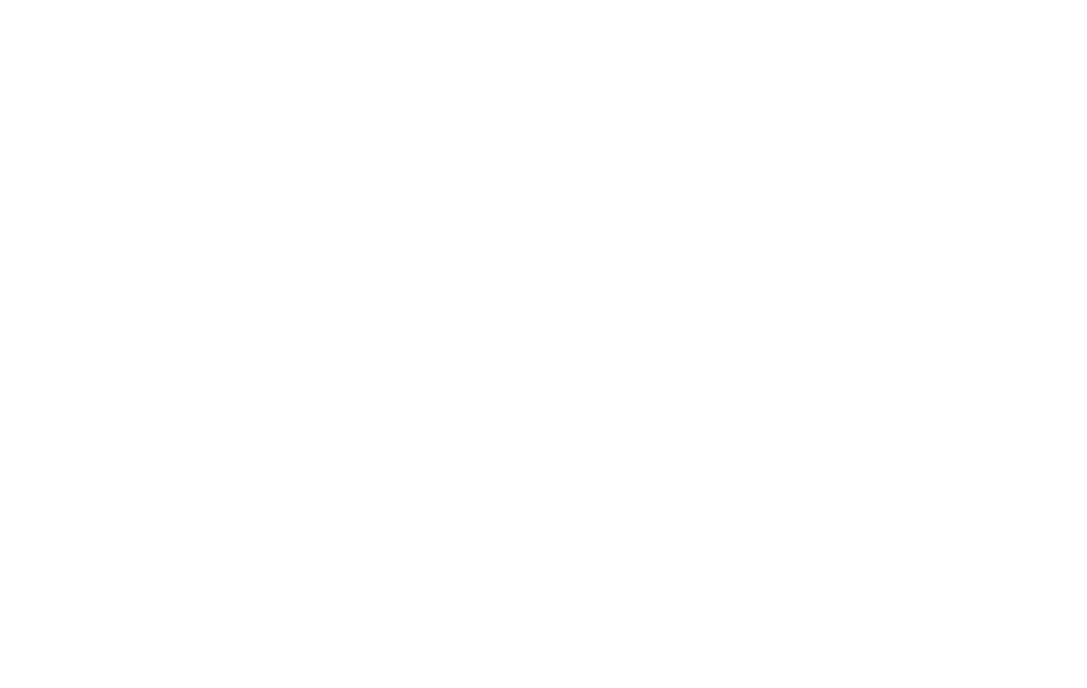
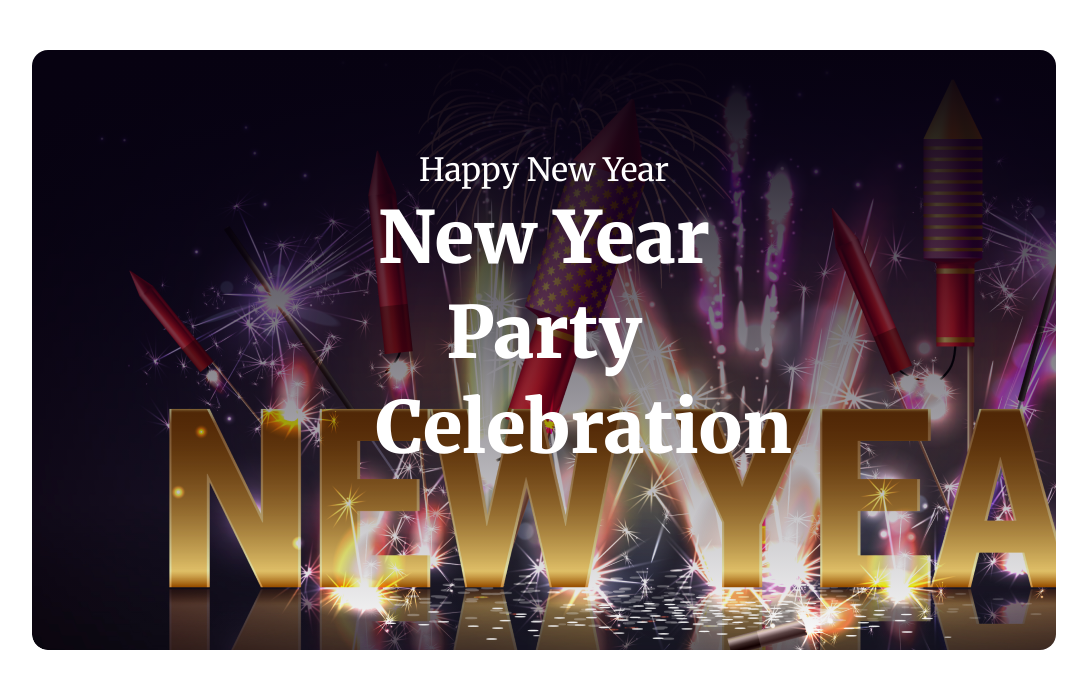
Before and after one commit to chinno0007/new-year-new-mission-assignment-one, a plain HTML site: page index.html in a window 1280 px wide. Shown: the whole page, without its empty margins (96-1183 px from the left). Drawn offline with Linux system fonts and the light colour scheme.

Commit message:
header added

```diff
--- a/index.html
+++ b/index.html
@@ -4,8 +4,19 @@
     <meta charset="UTF-8">
     <meta name="viewport" content="width=device-width, initial-scale=1.0">
     <title>Document</title>
+    <!-- css link -->
+    <link rel="stylesheet" href="styles/style.css">
 </head>
 <body>
+    <!-- header section -->
+    <header>
+        <div class="banner">
+            <h3 class="banner-title">Happy New Year</h3>
+            <h1 class="banner-party">New Year Party <br>Celebration</h1>
+        </div>
+    </header>
+
+    <!-- main section -->
 
 </body>
 </html>
--- a/styles/style.css
+++ b/styles/style.css
@@ -0,0 +1,35 @@
+@import url('https://fonts.googleapis.com/css2?family=Inter:wght@400;500;600;700;800&family=Merriweather:wght@400;700;900&display=swap');
+
+*{
+    margin: 0;
+    padding: 0;
+}
+
+/* header styles */
+header{
+    width: 80%;
+    max-width: 1320px;
+    margin: 0 auto;
+    background: linear-gradient(180deg, #070211 0%, rgba(7, 2, 17, 0.00) 100%), url('../resources/Banner\ Image.png');
+    background-size: cover;
+    background-repeat: no-repeat;
+    height: 600px;
+    margin-top: 50px;
+    border-radius: 16px;
+}
+.banner{
+    padding: 100px 344px;
+    text-align: center;
+    color: #FFF;
+}
+.banner-title{
+    font-family: Merriweather;
+    font-size: 32px;
+    font-weight: 400;
+}
+.banner-party{
+    font-family: Merriweather;
+    font-size: 72px;
+    font-weight: 900;
+    line-height: 95px;
+}
```
